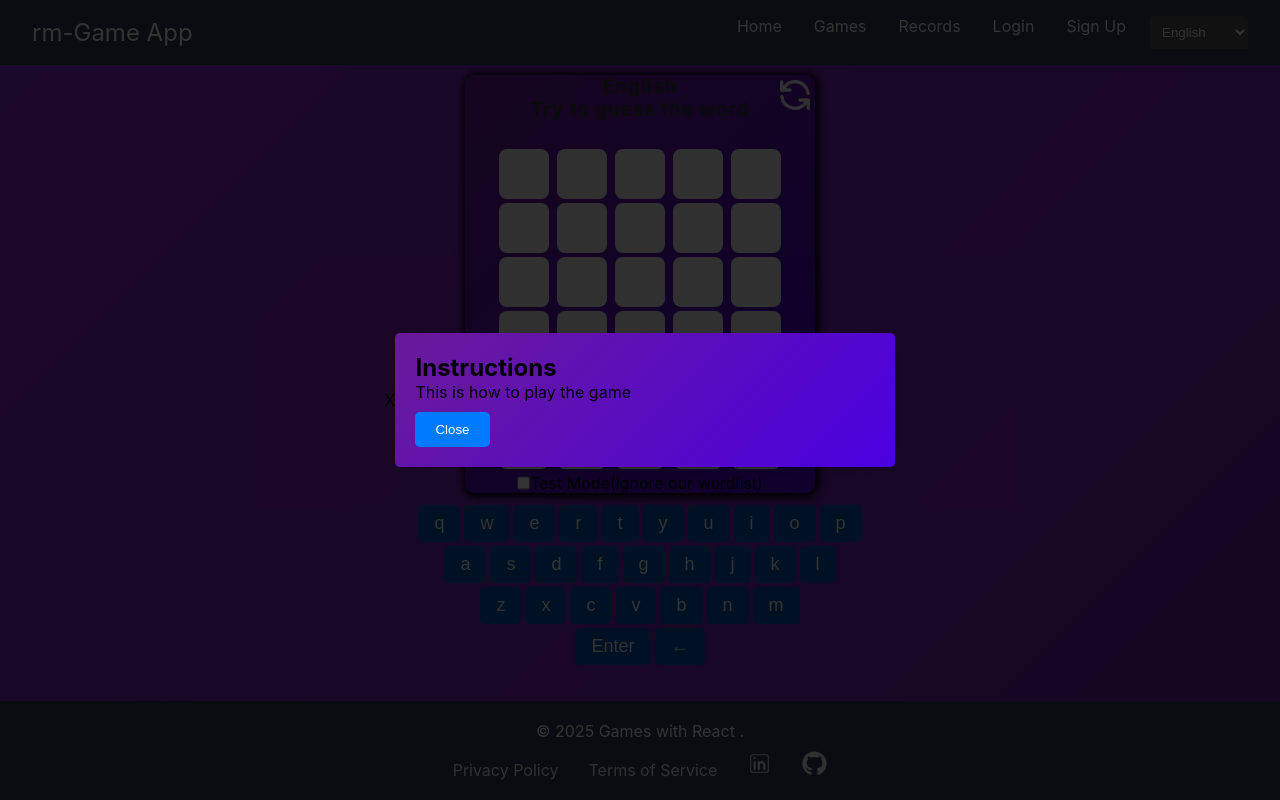
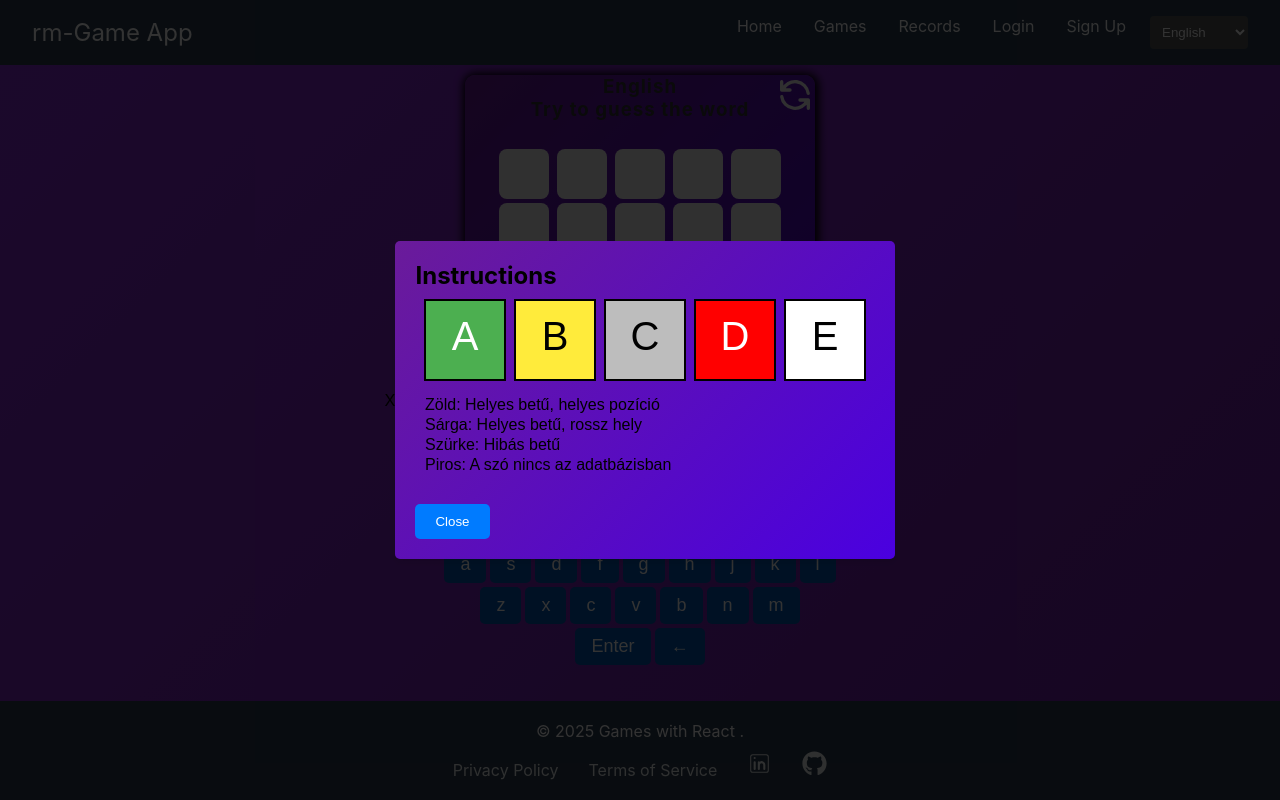
Before and after one commit to Roland-Mehes/RM-Games, a React (Create React App) app: page /Wordle in a window 1280 px wide. Built offline with nearby package versions, Linux system fonts and the light colour scheme.

Commit message:
adding functionality to Hangman game

```diff
--- a/src/components/Games/Hangman/Hangman.css
+++ b/src/components/Games/Hangman/Hangman.css
@@ -20,3 +20,8 @@
 .hangman-body-draw {
   position: relative;
 }
+
+@media (max-width: 743px) {
+  .hangman-container {
+  }
+}
--- a/src/components/Games/Hangman/HangmanKeyboard.css
+++ b/src/components/Games/Hangman/HangmanKeyboard.module.css
@@ -1,4 +1,4 @@
-.hangman-keyboard-container {
+.hangmanKeyboardContainer {
   display: flex;
   flex-direction: column;
   align-items: center;
@@ -6,14 +6,15 @@
   margin: 0 auto 10px;
 }
 
-.hangman-keyboard-rows {
+.hangmanKeyboardRow {
   display: flex;
   gap: 0.2rem;
 }
 
-.hangman-btn {
+.hangmanBtn {
   border: 3px solid black;
-  background: none;
+  background-color: rgb(87, 80, 192);
+
   font-size: 18px;
   text-transform: uppercase;
   padding: 0.5rem 0.7rem;
@@ -21,29 +22,38 @@
   cursor: pointer;
   color: black;
   border-radius: 5px;
-  transition: background-color 0.2s, color 0.2s;
+  transition: background-color 0.5s, color 0.5s;
 }
 
-.hangman-btn:active {
+.hangmanBtn.active {
   background-color: hsl(200, 100%, 50%);
   color: white;
+  cursor: not-allowed;
 }
 
-.hangman-btn:inactive {
+.hangmanBtn.inactive {
   opacity: 0.3;
+  cursor: not-allowed;
+  background-color: rgb(87, 83, 83);
 }
 
-.hangman-btn:hover:not(:disabled),
-.hangman-btn:focus:not(:disabled) {
+.hangmanBtn:hover:not(:disabled),
+.hangmanBtn:focus:not(:disabled) {
   background-color: hsl(200, 100%, 75%);
 }
 
 @media (max-width: 743px) {
-  .hangman-keyboard-rows {
+  .hangmanKeyboardContainer {
+    display: block;
+    margin: 0;
+  }
+
+  .hangmanKeyboardRow {
     gap: 0.1rem;
   }
-  .hangman-btn {
+  .hangmanBtn {
     padding: 4px 8px;
     font-size: 10px;
+    border: 2px solid black;
   }
 }
--- a/src/components/Games/Hangman/HangmanWord.jsx
+++ b/src/components/Games/Hangman/HangmanWord.jsx
@@ -1,6 +1,6 @@
 import React from 'react';
 
-function HangmanWord({ guessedLetters, wordToGuess }) {
+function HangmanWord({ wordToGuess, guessedLetters, reveal = false }) {
   return (
     <div
       style={{
@@ -16,9 +16,12 @@ function HangmanWord({ guessedLetters, wordToGuess }) {
         <span style={{ borderBottom: '.1em solid black' }} key={index}>
           <span
             style={{
-              visibility: guessedLetters.includes(letter)
-                ? 'visible'
-                : 'hidden  ',
+              visibility:
+                guessedLetters.includes(letter) || reveal
+                  ? 'visible'
+                  : 'hidden  ',
+              color:
+                !guessedLetters.includes(letter) && reveal ? 'red' : 'black',
             }}
           >
             {letter}
--- a/src/components/Games/Wordle/Game.js
+++ b/src/components/Games/Wordle/Game.js
@@ -25,16 +25,9 @@ const Wordle = () => {
     }
   };
 
-  useEffect(() => {
-    if (selectedWords && selectedWords.length > 0) {
-      setSolution(randomWord());
-    }
-    // eslint-disable-next-line react-hooks/exhaustive-deps
-  }, [selectedWords]);
   console.log(solution);
 
-  // Handle input and key events
-  useEffect(() => {
+  // eslint-disable-next-line react-hooks/exhaustive-deps
   const handleType = (event) => {
     if (isGameOver) {
       return;
@@ -91,9 +84,7 @@ const Wordle = () => {
         solution !== currentGuess
       ) {
         setIsGameOver(true);
-          setMsg(
-            `Game over. The word was ${solution}. Restart for a new word.`
-          );
+        setMsg(`Game over. The word was ${solution}. Restart for a new word.`);
 
         // Work with localStorage if there is user logged in
         if (userName) {
@@ -129,8 +120,10 @@ const Wordle = () => {
     ) {
       setCurrentGuess((oldGuess) => oldGuess + event.key.toLowerCase());
     }
+    // eslint-disable-next-line react-hooks/exhaustive-deps
   };
 
+  useEffect(() => {
     window.addEventListener('keydown', handleType);
 
     return () => window.removeEventListener('keydown', handleType);
@@ -143,6 +136,7 @@ const Wordle = () => {
     testMode,
     isError,
     userName,
+    handleType,
   ]);
 
   const gameRestart = () => {
@@ -202,7 +196,7 @@ const Wordle = () => {
         style={{ display: 'flex', justifyContent: 'center', margin: '0 auto' }}
       >
         <div className="keyboard">
-          <Keyboard />
+          <Keyboard keyPressed={handleType} /> {/* Pass handleType here */}
         </div>
       </div>
 
--- a/src/components/Games/Wordle/InstructionModal/InstructionModal.js
+++ b/src/components/Games/Wordle/InstructionModal/InstructionModal.js
@@ -6,7 +6,132 @@ const InstructionModal = ({ onClose }) => {
       <div className="modal-close-button">X</div>
       <div className="modal-content">
         <h2>Instructions</h2>
-        <p>This is how to play the game </p>
+        <svg
+          xmlns="http://www.w3.org/2000/svg"
+          width="500"
+          height="200"
+          viewBox="0 0 500 200"
+        >
+          {/* <!-- Helyes betű és hely (zöld) --> */}
+          <rect
+            x="10"
+            y="10"
+            width="80"
+            height="80"
+            fill="#4caf50"
+            stroke="#000"
+            stroke-width="2"
+          />
+          <text
+            x="50"
+            y="60"
+            font-size="40"
+            font-family="Arial"
+            fill="white"
+            text-anchor="middle"
+          >
+            A
+          </text>
+
+          {/* <!-- Helyes betű, rossz hely (sárga) --> */}
+          <rect
+            x="100"
+            y="10"
+            width="80"
+            height="80"
+            fill="#ffeb3b"
+            stroke="#000"
+            stroke-width="2"
+          />
+          <text
+            x="140"
+            y="60"
+            font-size="40"
+            font-family="Arial"
+            fill="#000"
+            text-anchor="middle"
+          >
+            B
+          </text>
+
+          {/* <!-- Hibás betű (szürke) --> */}
+          <rect
+            x="190"
+            y="10"
+            width="80"
+            height="80"
+            fill="#bdbdbd"
+            stroke="#000"
+            stroke-width="2"
+          />
+          <text
+            x="230"
+            y="60"
+            font-size="40"
+            font-family="Arial"
+            fill="#000"
+            text-anchor="middle"
+          >
+            C
+          </text>
+
+          {/* <!-- Piros - a szó nincs az adatbázisban --> */}
+          <rect
+            x="280"
+            y="10"
+            width="80"
+            height="80"
+            fill="red"
+            stroke="#000"
+            stroke-width="2"
+          />
+          <text
+            x="320"
+            y="60"
+            font-size="40"
+            font-family="Arial"
+            fill="white"
+            text-anchor="middle"
+          >
+            D
+          </text>
+
+          {/* <!-- Üres mező például --> */}
+          <rect
+            x="370"
+            y="10"
+            width="80"
+            height="80"
+            fill="white"
+            stroke="#000"
+            stroke-width="2"
+          />
+          <text
+            x="410"
+            y="60"
+            font-size="40"
+            font-family="Arial"
+            fill="#000"
+            text-anchor="middle"
+          >
+            E
+          </text>
+
+          {/* <!-- Leírások --> */}
+          <text x="10" y="120" font-size="16" font-family="Arial" fill="#000">
+            Zöld: Helyes betű, helyes pozíció
+          </text>
+          <text x="10" y="140" font-size="16" font-family="Arial" fill="#000">
+            Sárga: Helyes betű, rossz hely
+          </text>
+          <text x="10" y="160" font-size="16" font-family="Arial" fill="#000">
+            Szürke: Hibás betű
+          </text>
+          <text x="10" y="180" font-size="16" font-family="Arial" fill="#000">
+            Piros: A szó nincs az adatbázisban
+          </text>
+        </svg>
+
         <button onClick={onClose}>Close</button>
       </div>
     </div>
--- a/src/components/Games/Wordle/game.css
+++ b/src/components/Games/Wordle/game.css
@@ -60,6 +60,12 @@
   color: white;
 }
 
+.cell.error {
+  background-color: red;
+  color: white;
+  animation: shake 0.5s ease-in-out;
+}
+
 .line.final .cell {
   font-weight: bold;
 }
@@ -77,12 +83,6 @@
     background-color: #388e3c;
     transform: scale(1);
   }
-}
-
-.cell.error {
-  background-color: red;
-  color: white;
-  animation: shake 0.5s ease-in-out;
 }
 
 /* Az animáció, hogy a cella remegjen */
--- a/src/components/Games/Wordle/words-JSON/hu.js
+++ b/src/components/Games/Wordle/words-JSON/hu.js
@@ -27,7 +27,7 @@ export const webLang = {
 export const huKeyboard = [
   ['q', 'w', 'e', 'r', 't', 'z', 'u', 'i', 'o', 'p', 'ö', 'ü', 'ó'],
   ['a', 's', 'd', 'f', 'g', 'h', 'j', 'k', 'l', 'é', 'á', 'ű'],
-  ['í', 'y', 'x', 'c', 'v', 'b', 'n', 'm', 'ö', 'ő'],
+  ['í', 'y', 'x', 'c', 'v', 'b', 'n', 'm', 'ő'],
   ['enter', 'backspace'],
 ];
 
--- a/src/components/Keyboard/keyboard.js
+++ b/src/components/Keyboard/keyboard.js
@@ -2,7 +2,7 @@ import React, { useEffect, useState } from 'react';
 import { Ctx } from '../../context/LanguageContext';
 import './Keyboard.css';
 
-const Keyboard = () => {
+const Keyboard = ({ keyPressed }) => {
   const { languageData } = Ctx();
   const [keyboard, setKeyboard] = useState(languageData.keyboard || []);
 
@@ -29,10 +29,11 @@ const Keyboard = () => {
     <div className="keyboard">
       {keyboard.map((row, rowIndex) => (
         <div key={rowIndex} className="keyboard-row">
-          {row.map((key) => (
+          {row.map((key, keyIdx) => (
             <button
               onClick={() => handleKeyPress(key)}
               className="keyboard-key"
+              key={keyIdx}
             >
               {key === 'enter' ? 'Enter' : key === 'backspace' ? '←' : key}
             </button>
```
Also changed, not shown: src/components/Games/Hangman/Hangman.js (+32 -13 lines), src/components/Games/Hangman/HangmanKeyboard.js (+31 -21 lines). Lines whose indentation alone changed are shown as unchanged.
